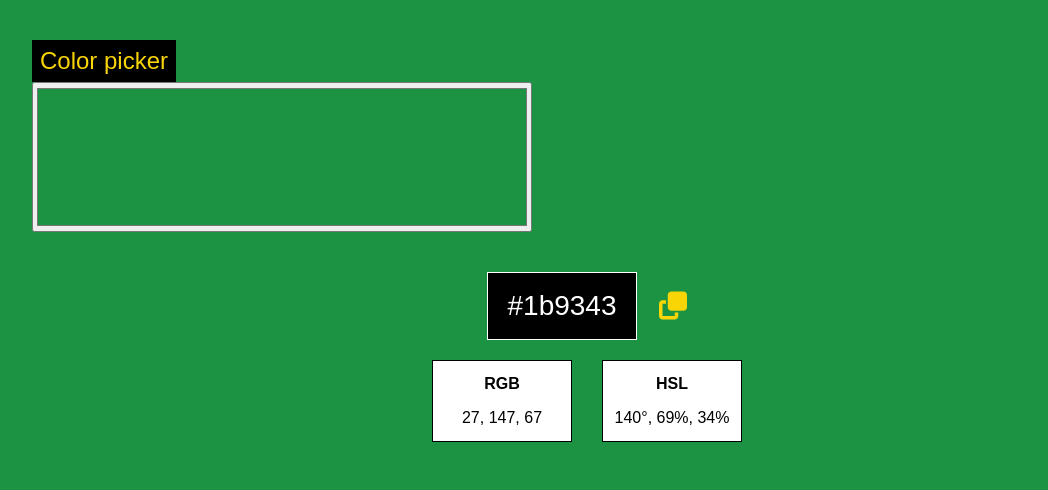
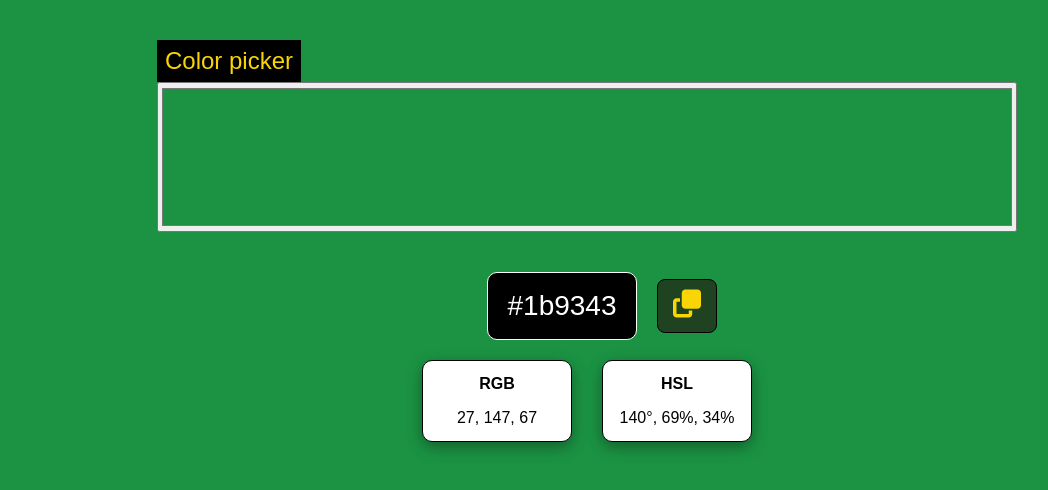
Before and after one commit to Andarov/color-picker, a plain HTML site: page index.html in a window 1280 px wide. Shown: the whole page, without its empty margins (53-1101 px from the left). Drawn offline with Linux system fonts and the light colour scheme.

Commit message:
Add border radius and collor picker width

```diff
--- a/css/main.css
+++ b/css/main.css
@@ -29,6 +29,10 @@ body {
 }
 
 .container {
+    display: flex;
+    flex-direction: column;
+    justify-content: center;
+    align-items: center;
     width: 100%;
     max-width: 1150px;
     padding-left: 20px;
@@ -46,7 +50,7 @@ body {
     align-items: flex-start;
     flex-direction: column;
     width: 100%;
-    max-width: 500px;
+    max-width: 860px;
     margin-top: 40px;
     margin-bottom: 40px;
 }
@@ -91,6 +95,19 @@ body {
     background-color: #000;
     border: 1px solid #fff;
     padding: 20px;
+    border-radius: 10px;
+    margin-right: 20px;
+}
+
+.icon-wrapper {
+    padding: 10px 15px;
+    background-color: rgba(36, 9, 9, 0.581);
+    border: 1px solid #000;
+    border-radius: 8px;
+}
+
+.icon-wrapper:hover {
+    background-color: #c0c0c03c;
 }
 
 .copy {
@@ -113,19 +130,18 @@ body {
     flex-direction: column;
     justify-content: center;
     align-items: center;
-    width: 140px;
+    width: 150px;
     padding: 10px;
     min-height: 80px;
     margin-left: 30px;
     background-color: #fff;
     color: #000;
-    border: 1px solid #000
+    border: 1px solid #000;
+    border-radius: 10px;
+    box-shadow: rgba(0, 0, 0, 0.35) 0px 5px 15px;
 }
 
 .value-name {
     font-weight: 700;
     margin-bottom: 8px;
 }
-
-.value {
-}
--- a/index.html
+++ b/index.html
@@ -21,8 +21,10 @@
       <div class="color-wrapper">
         <div class="hex-wrapper">
           <div class="hex">#1b9343</div>
-          <i class="copy fa-solid fa-copy"></i>
-          <i class="copy fa-solid fa-check hidden"></i>
+          <div class="icon-wrapper">
+            <i class="copy fa-solid fa-copy"></i>
+            <i class="copy fa-solid fa-check hidden"></i>
+          </div>
         </div>
 
         <div class="values-wrapper">
```
